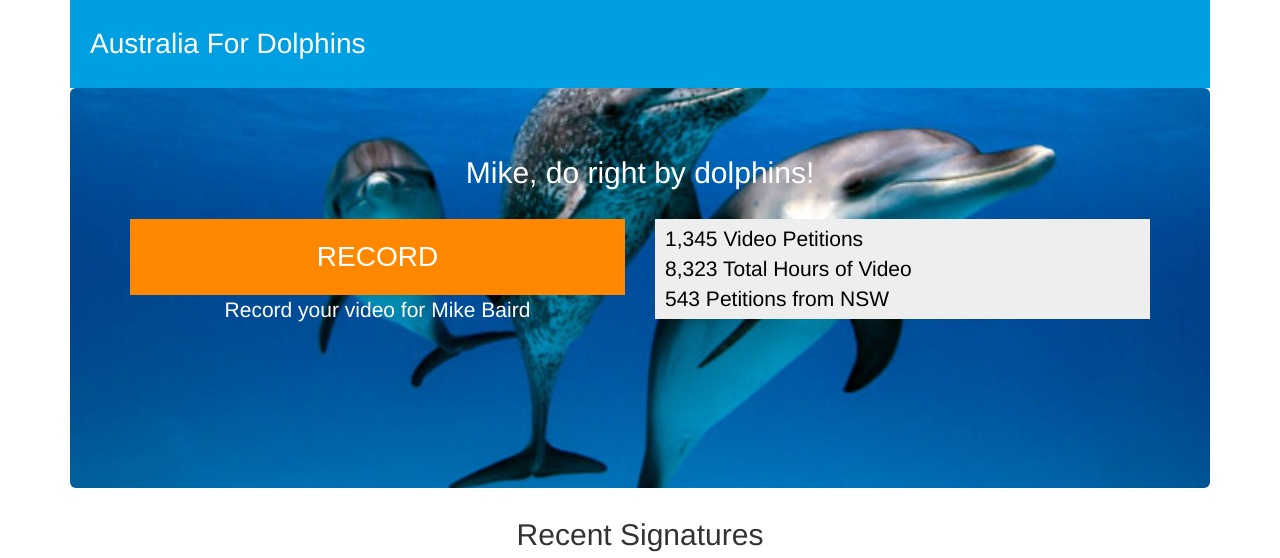
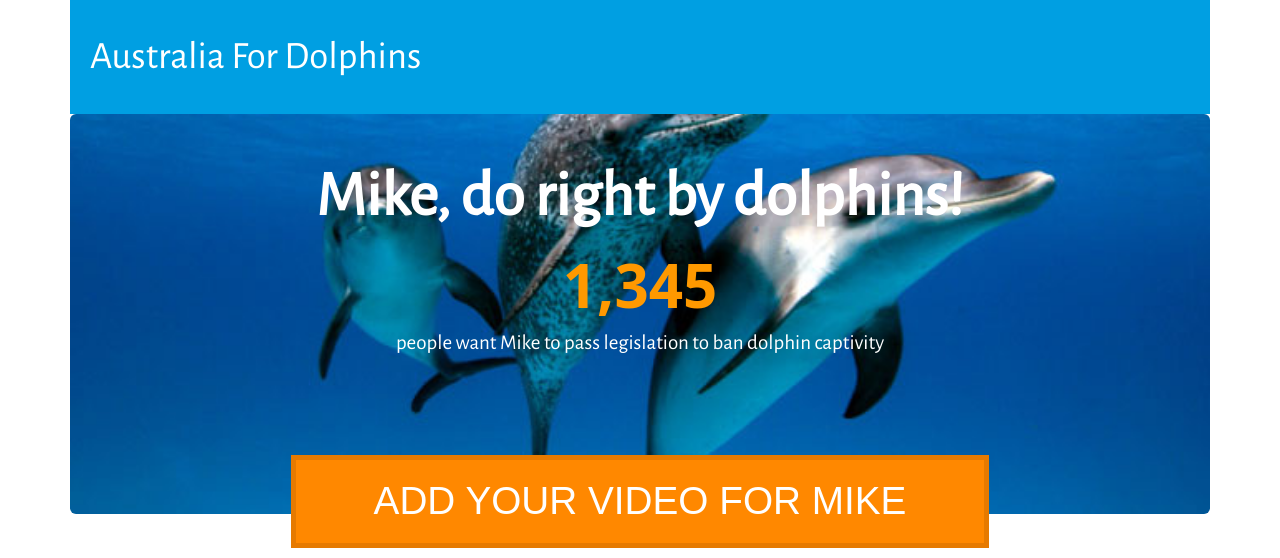
Before and after one commit to PakkuDon/australia-4-dolphins, a React app: page / in a window 1280 px wide. Shown: the top 558 px of the page. Built offline with nearby package versions, Linux system fonts and the light colour scheme.

Commit message:
Redid banner layout and sizing

```diff
--- a/src/components/Banner.js
+++ b/src/components/Banner.js
@@ -1,33 +1,14 @@
 import React from 'react';
-import { Row, Col, Button, Jumbotron } from 'react-bootstrap';
+import { Button, Jumbotron } from 'react-bootstrap';
 
 class Banner extends React.Component {
   render() {
     return (
       <Jumbotron className='banner'>
-        <Row className='show-grid'>
-          <Col xs={12}>
-            <h2 className='text-center'>Mike, do right by dolphins!</h2>
-          </Col>
-        </Row>
-        <Row>&nbsp;</Row>
-        <Row>
-          <Col sm={6}>
-            <div>
-              <button className='record-btn' onClick={this.props.onAdd}>Record</button>
-            </div>
-            <p className='text-center'>
-              Record your video for Mike Baird
-            </p>
-          </Col>
-          <Col sm={6}>
-            <div className='statistics'>
-              <p>1,345 Video Petitions</p>
-              <p>8,323 Total Hours of Video</p>
-              <p>543 Petitions from NSW</p>
-            </div>
-          </Col>
-        </Row>
+            <h1 className='text-center'>Mike, do right by dolphins!</h1>
+            <h2 className='text-center'><span className='count'>1,345</span></h2>
+            <p className='text-center'>people want Mike to pass legislation to ban dolphin captivity</p>
+            <button className='record-btn center-block' onClick={this.props.onAdd}>Add your video for Mike</button>
       </Jumbotron>
     );
   }
--- a/src/components/PastVideos.js
+++ b/src/components/PastVideos.js
@@ -1,4 +1,5 @@
 import React from 'react';
+import url from 'url';
 
 class PastVideos extends React.Component {
   render() {
--- a/src/index.html
+++ b/src/index.html
@@ -9,6 +9,7 @@
   <link href="https://maxcdn.bootstrapcdn.com/bootstrap/3.3.6/css/bootstrap.min.css" rel="stylesheet">
   <script src="https://code.jquery.com/jquery-2.2.4.min.js"></script>
   <script src="https://maxcdn.bootstrapcdn.com/bootstrap/3.3.6/js/bootstrap.min.js"></script>
+  <link href='https://fonts.googleapis.com/css?family=Alegreya+Sans' rel='stylesheet' type='text/css'>
 </head>
 <body>
   <div id="app">APPLICATION CONTENT</div>
--- a/src/styles/App.scss
+++ b/src/styles/App.scss
@@ -1,10 +1,13 @@
 /* Base Application Styles */
 $brandColor: #009FE2;
+$activeColor: #F80;
 
 html,
 body {
   margin: 0;
   padding: 0;
+  font-family: 'Alegreya Sans', sans-serif;
+  font-size: 110%;
 }
 
 header,
@@ -25,29 +28,51 @@ footer {
   background-position: center;
   height: 400px;
   color: #FFF;
+  position: relative;
+  margin-bottom: 3em;
 
-  .statistics {
-    background-color: #EEE;
-    color: #000;
-    padding: 5px 10px;
+  h1 {
+    margin: 0px 10px;
+    font-weight: bold;
+  }
 
-    p {
-      margin: 0;
+  .count {
+    font-family: 'Open Sans', sans-serif;
+    font-size: 2em;
+    font-weight: bold;
+    color: #F90;
+  }
+
+  .record-btn {
+    text-align: center;
+    background-color: $activeColor;
+    text-transform: uppercase;
+    border: 5px solid darken($activeColor, 5%);
+    padding: 0.5em 2em;
+    font-size: 200%;
+    margin-top: 2.5em;
+
+    &:hover,
+    &:active {
+      background-color: lighten($activeColor, 10%);
     }
   }
 
-  .record-btn {
-    width: 100%;
-    text-align: center;
-    background-color: #F80;
-    text-transform: uppercase;
-    border-color: transparent;
-    padding: 20px 10px;
-    font-size: 200%;
+  @media (max-width: 1200px) {
+    .record-btn {
+      margin-top: 2em;
+    }
+  }
 
-    &:hover,
-    &:active {
-      background-color: #FA0;
+  @media (max-width: 1000px) {
+    .record-btn {
+      margin-top: 1em;
+    }
+  }
+
+  @media (max-width: 750px) {
+    .record-btn {
+      font-size: 125%;
     }
   }
 }
```
